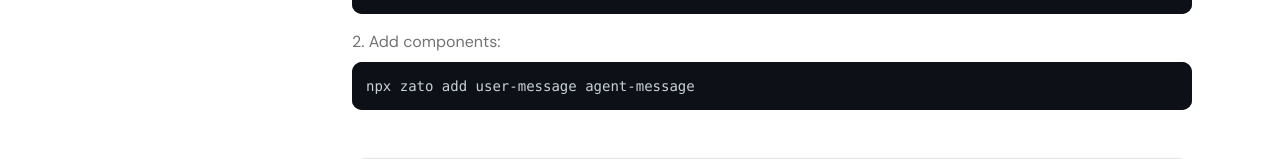
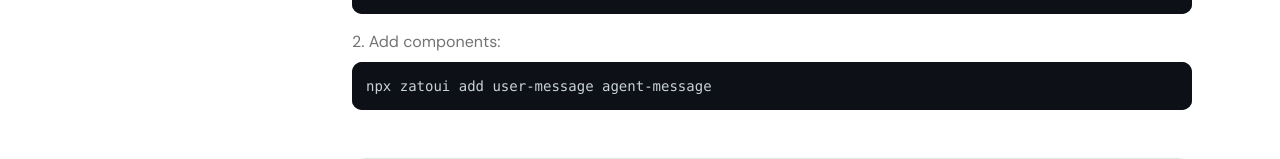
Before and after one commit to RamGoel/zato-ui, a Next.js app: page / in a window 1280 px wide. Shown: the part 445-604 px from the top of the page. Built offline with nearby package versions, Linux system fonts and the light colour scheme.

Commit message:
fix: correct command from 'zato' to 'zatoui' in documentation for accurate usage

```diff
--- a/app/(docs)/page.tsx
+++ b/app/(docs)/page.tsx
@@ -5,7 +5,7 @@
 
 export default function HomePage() {
   const shadcnCode = "npx shadcn@latest init";
-  const zatoCode = "npx zato add user-message agent-message";
+  const zatoCode = "npx zatoui add user-message agent-message";
 
   return (
     <div className="space-y-12">
```
